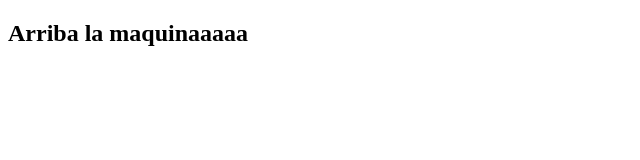
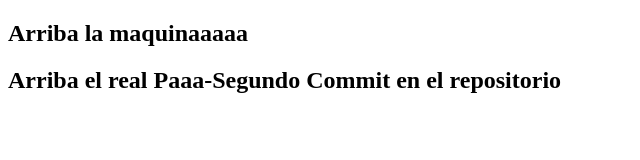
Before and after one commit to Changaloco/testBedu, a plain HTML site: page index.html in a window 1280 px wide. Shown: the whole page, without its empty margins (0-640 px from the left). Drawn offline with Linux system fonts and the light colour scheme.

Commit message:
Segundo Commit

```diff
--- a/index.html
+++ b/index.html
@@ -8,6 +8,7 @@
 </head>
 <body>
     <h2>Arriba la maquinaaaaa</h2>
+    <h2>Arriba el real Paaa-Segundo Commit en el repositorio</h2>
 
 </body>
 </html>
```
